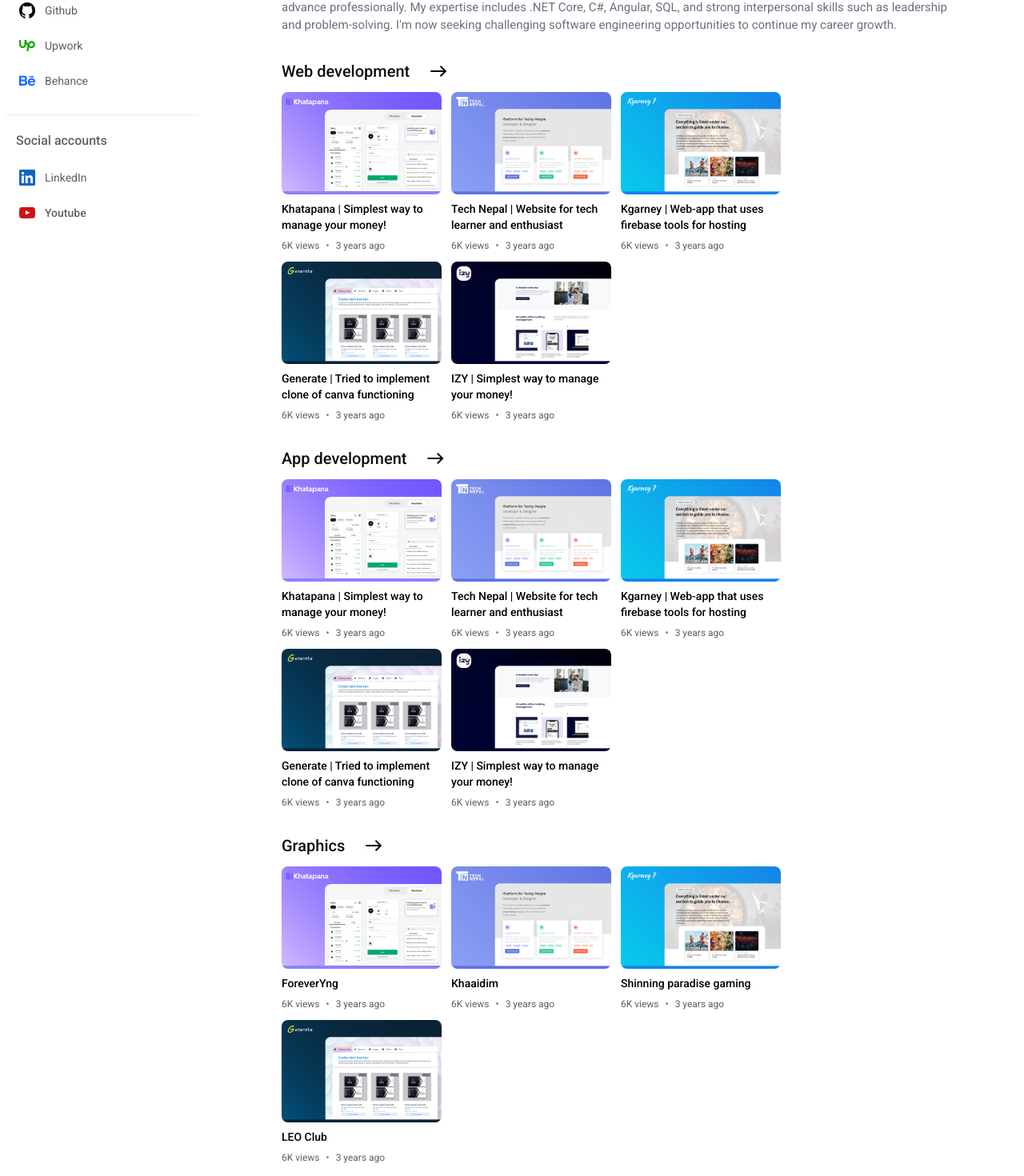
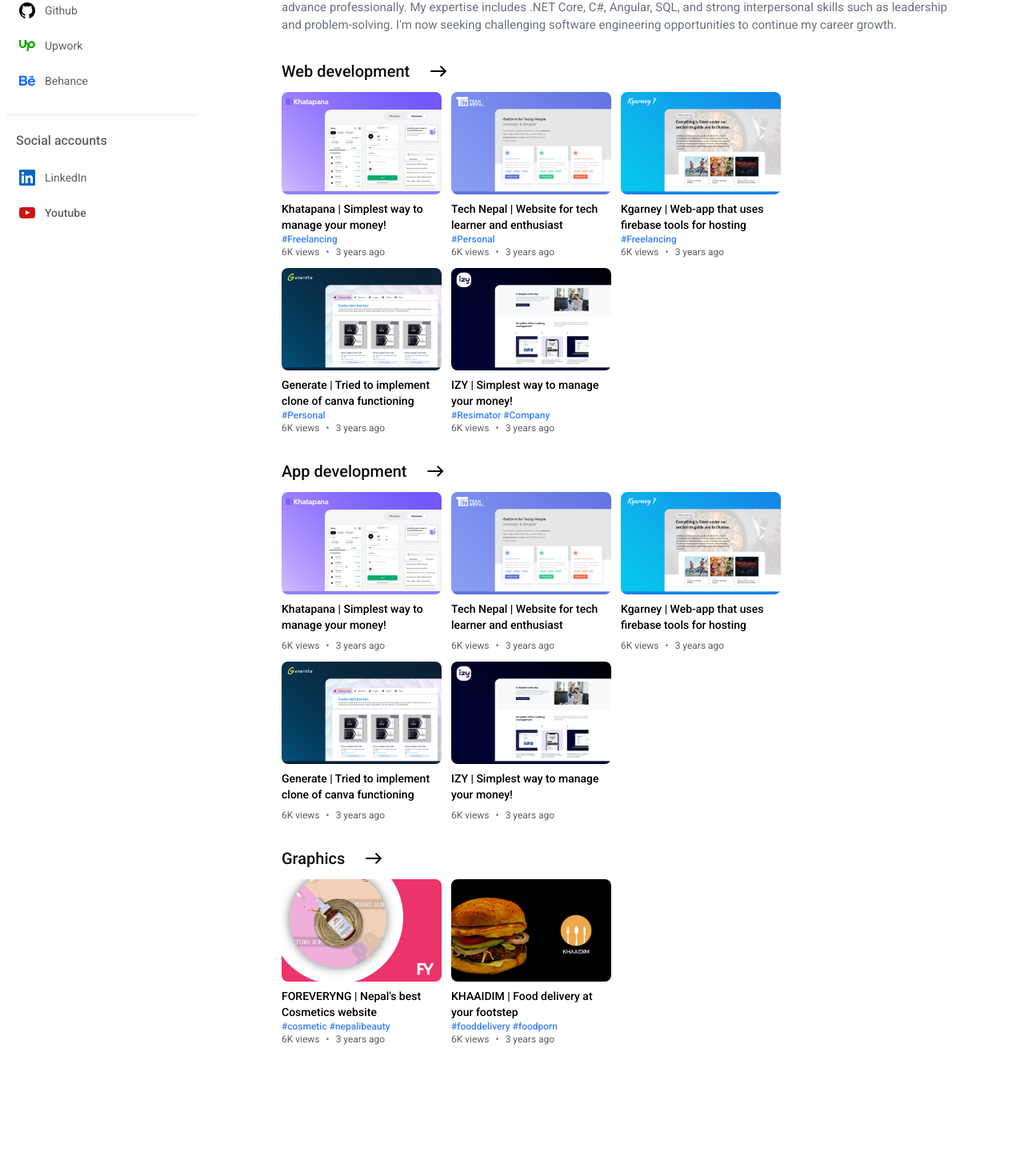
Before and after one commit to Ananta580/portfolio-2023, an Angular app: page /home in a window 1280 px wide. Shown: the part 332-1802 px from the top of the page at 80% size. After the commit the page ends 1663 px from the top, so only its background shows below. Built offline with nearby package versions, Linux system fonts and the light colour scheme.

Commit message:
Done some furnishing

```diff
--- a/src/app/main/pages/home/home.component.html
+++ b/src/app/main/pages/home/home.component.html
@@ -33,7 +33,7 @@
         <h3 class="text-sm text-black font-medium">
           Khatapana | Simplest way to manage your money!
         </h3>
-
+        <p class="text-xs text-blue-500 -my-2 font-medium">#Freelancing</p>
         <p class="text-xs flex items-center gap-2">
           6K views <span>•</span> 3 years ago
         </p>
@@ -48,7 +48,7 @@
         <h3 class="text-sm text-black font-medium">
           Tech Nepal | Website for tech learner and enthusiast
         </h3>
-
+        <p class="text-xs text-blue-500 -my-2 font-medium">#Personal</p>
         <p class="text-xs flex items-center gap-2">
           6K views <span>•</span> 3 years ago
         </p>
@@ -63,7 +63,7 @@
         <h3 class="text-sm text-black font-medium">
           Kgarney | Web-app that uses firebase tools for hosting
         </h3>
-
+        <p class="text-xs text-blue-500 -my-2 font-medium">#Freelancing</p>
         <p class="text-xs flex items-center gap-2">
           6K views <span>•</span> 3 years ago
         </p>
@@ -78,7 +78,7 @@
         <h3 class="text-sm text-black font-medium">
           Generate | Tried to implement clone of canva functioning
         </h3>
-
+        <p class="text-xs text-blue-500 -my-2 font-medium">#Personal</p>
         <p class="text-xs flex items-center gap-2">
           6K views <span>•</span> 3 years ago
         </p>
@@ -93,7 +93,9 @@
         <h3 class="text-sm text-black font-medium">
           IZY | Simplest way to manage your money!
         </h3>
-
+        <p class="text-xs text-blue-500 -my-2 font-medium">
+          #Resimator #Company
+        </p>
         <p class="text-xs flex items-center gap-2">
           6K views <span>•</span> 3 years ago
         </p>
@@ -202,10 +204,14 @@
       <div class="flex flex-col gap-2 w-[200px]">
         <img
           class="w-full h-32 object-cover object-top rounded-lg"
-          src="../../../../assets/khatapana.jpg"
+          src="../../../../assets/foreveryng.jpg"
         />
-        <h3 class="text-sm text-black font-medium">ForeverYng</h3>
-
+        <h3 class="text-sm text-black font-medium">
+          FOREVERYNG | Nepal's best Cosmetics website
+        </h3>
+        <p class="text-xs text-blue-500 -my-2 font-medium">
+          #cosmetic #nepalibeauty
+        </p>
         <p class="text-xs flex items-center gap-2">
           6K views <span>•</span> 3 years ago
         </p>
@@ -215,35 +221,14 @@
       <div class="flex flex-col gap-2 w-[200px]">
         <img
           class="w-full h-32 object-cover object-top rounded-lg"
-          src="../../../../assets/technepal.jpg"
+          src="../../../../assets/khaiidim.jpg"
         />
-        <h3 class="text-sm text-black font-medium">Khaaidim</h3>
-
-        <p class="text-xs flex items-center gap-2">
-          6K views <span>•</span> 3 years ago
+        <h3 class="text-sm text-black font-medium">
+          KHAAIDIM | Food delivery at your footstep
+        </h3>
+        <p class="text-xs text-blue-500 -my-2 font-medium">
+          #fooddelivery #foodporn
         </p>
-      </div>
-
-      <!-- Cards -->
-      <div class="flex flex-col gap-2 w-[200px]">
-        <img
-          class="w-full h-32 object-cover object-top rounded-lg"
-          src="../../../../assets/kgarney.jpg"
-        />
-        <h3 class="text-sm text-black font-medium">Shinning paradise gaming</h3>
-
-        <p class="text-xs flex items-center gap-2">
-          6K views <span>•</span> 3 years ago
-        </p>
-      </div>
-
-      <!-- Cards -->
-      <div class="flex flex-col gap-2 w-[200px]">
-        <img
-          class="w-full h-32 object-cover object-top rounded-lg"
-          src="../../../../assets/generate.jpg"
-        />
-        <h3 class="text-sm text-black font-medium">LEO Club</h3>
 
         <p class="text-xs flex items-center gap-2">
           6K views <span>•</span> 3 years ago
```
Also changed, not shown: src/assets/foreveryng.jpg (added), src/assets/khaiidim.jpg (added).
